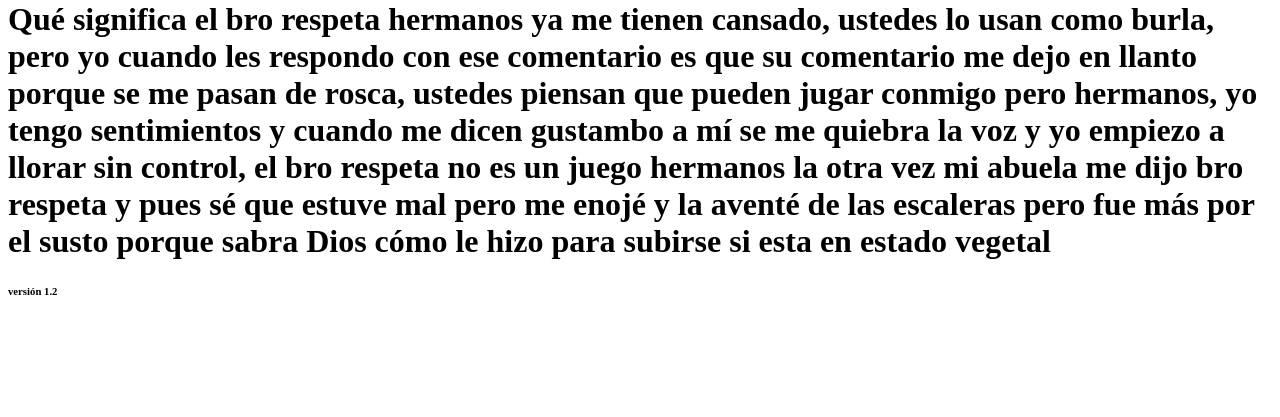
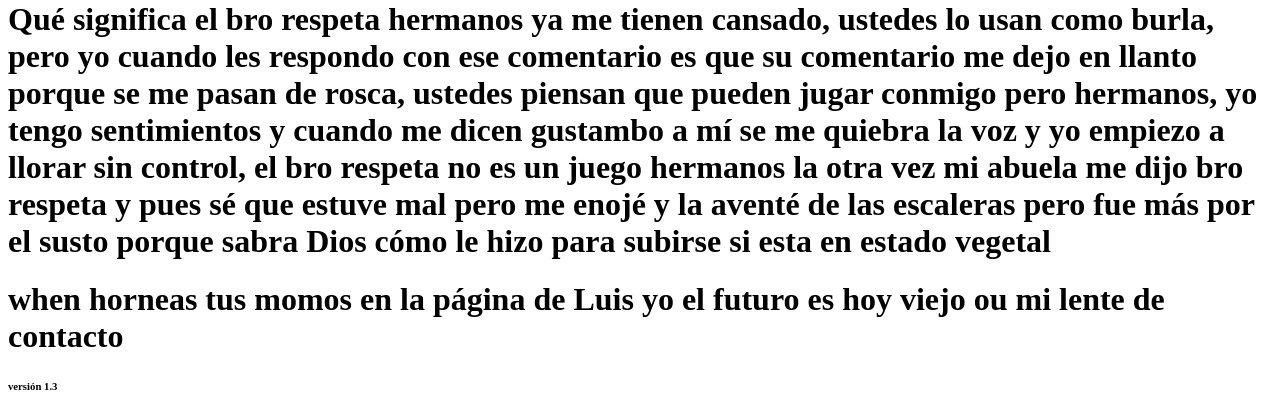
Before and after one commit to FazetacoPro/aguado, a plain HTML site: page index.html in a window 1280 px wide. Shown: the part 685-1102 px from the top of the page. Before the commit the page ends 1007 px from the top, so only its background shows below. Drawn offline with Linux system fonts and the light colour scheme.

Commit message:
Actualizar index.html

```diff
--- a/index.html
+++ b/index.html
@@ -11,6 +11,7 @@
 <h3>614 277 0301 </h3>
 <h1>que chingue a su madre el américa y Aylin</h1>
     <h1>Qué significa el bro respeta hermanos ya me tienen cansado, ustedes lo usan como burla, pero yo cuando les respondo con ese comentario es que su comentario me dejo en llanto porque se me pasan de rosca, ustedes piensan que pueden jugar conmigo pero hermanos, yo tengo sentimientos y cuando me dicen gustambo a mí se me quiebra la voz y yo empiezo a llorar sin control, el bro respeta no es un juego hermanos la otra vez mi abuela me dijo bro respeta y pues sé que estuve mal pero me enojé y la aventé de las escaleras pero fue más por el susto porque sabra Dios cómo le hizo para subirse si esta en estado vegetal</h1>
-<h6>versión 1.2 </h6>
+<h1>when horneas tus momos en la página de Luis yo el futuro es hoy viejo ou mi lente de contacto</h1>
+<h6>versión 1.3 </h6>
 </body>
 </html>
```
